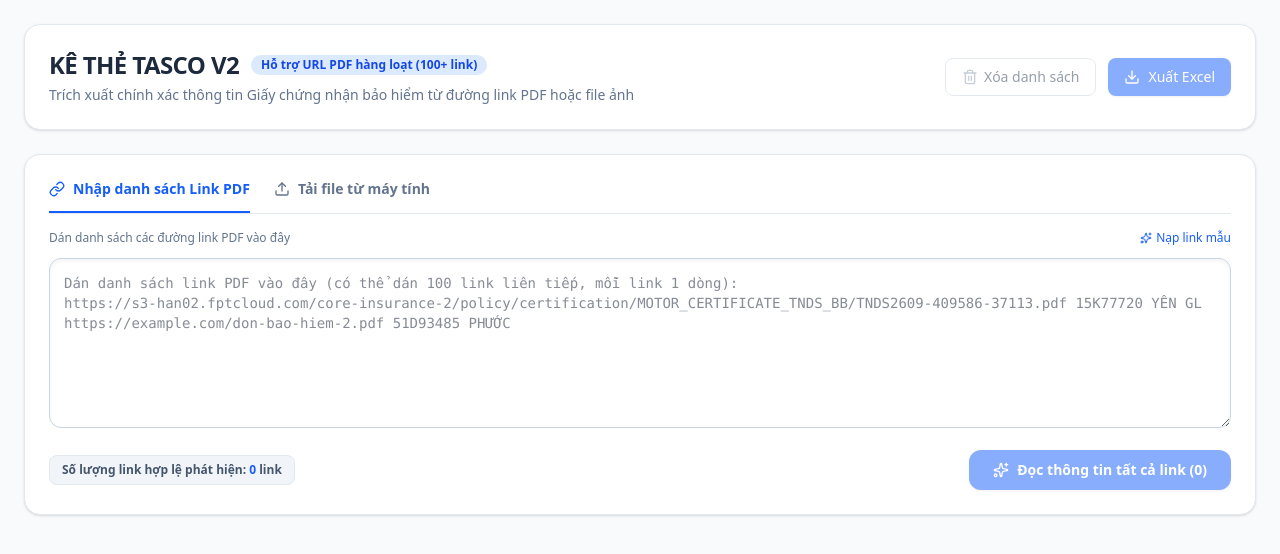
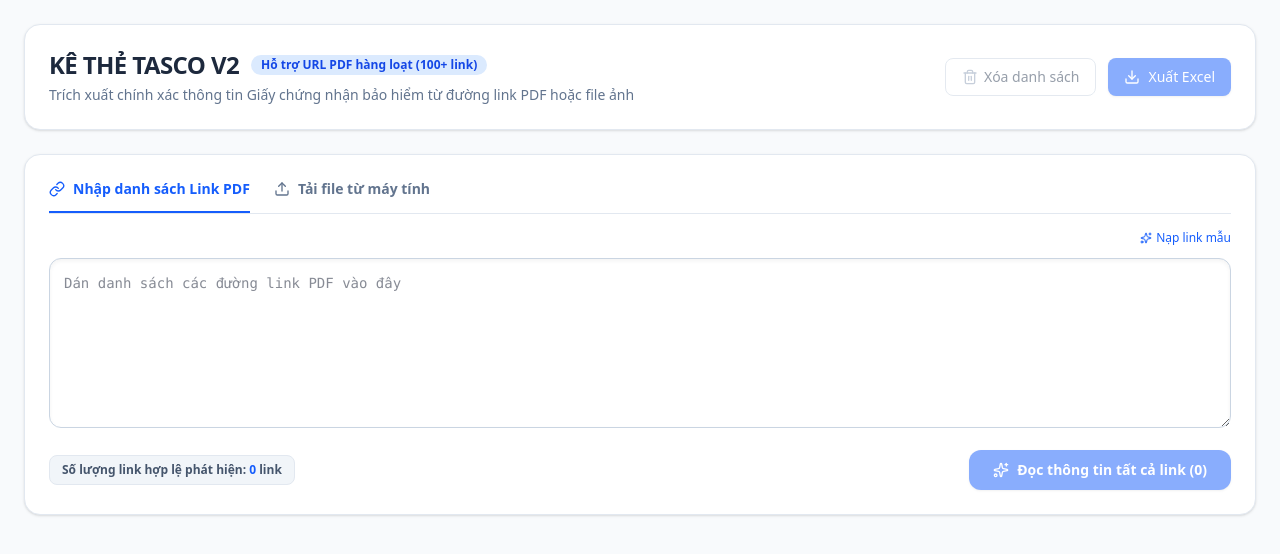
Before and after one commit to QuangPhuocc/take-list, a React (Vite) app: page / in a window 1280 px wide. Shown: the top 554 px of the page. Built offline with nearby package versions, Linux system fonts and the light colour scheme.

Commit message:
style: move text line into textarea placeholder

```diff
--- a/src/App.tsx
+++ b/src/App.tsx
@@ -361,8 +361,7 @@
           {/* TAB 1: URL Input (DEFAULT) */}
           {activeTab === "url" && (
             <div className="space-y-3">
-              <div className="flex justify-between items-center text-xs text-slate-500">
-                <span>Dán danh sách các đường link PDF vào đây</span>
+              <div className="flex justify-end items-center text-xs text-slate-500">
                 <button
                   onClick={loadSampleUrl}
                   className="text-blue-600 font-medium hover:underline flex items-center gap-1"
@@ -374,7 +373,7 @@
               <textarea
                 value={urlInput}
                 onChange={(e) => setUrlInput(e.target.value)}
-                placeholder={`Dán danh sách link PDF vào đây (có thể dán 100 link liên tiếp, mỗi link 1 dòng):\nhttps://s3-han02.fptcloud.com/core-insurance-2/policy/certification/MOTOR_CERTIFICATE_TNDS_BB/TNDS2609-409586-37113.pdf 15K77720 YÊN GL\nhttps://example.com/don-bao-hiem-2.pdf 51D93485 PHƯỚC`}
+                placeholder="Dán danh sách các đường link PDF vào đây"
                 rows={7}
                 className="w-full p-3.5 font-mono text-sm border border-slate-300 rounded-xl focus:ring-2 focus:ring-blue-500 focus:border-blue-500 outline-none resize-y shadow-inner"
               />
```
